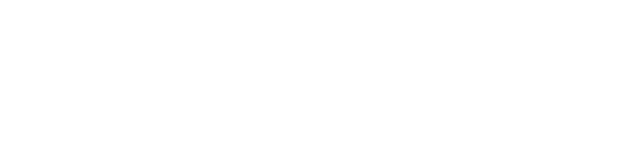
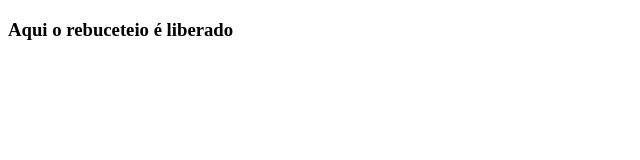
Before and after one commit to Henrygeiger/17-11-aula-, a plain HTML site: page index.html in a window 1280 px wide. Shown: the whole page, without its empty margins (0-640 px from the left). Drawn offline with Linux system fonts and the light colour scheme.

```diff
--- a/index.html
+++ b/index.html
@@ -7,5 +7,8 @@
 </head>
 <body>
 
+    <h3>Aqui o rebuceteio é liberado </h3>
+
+
 </body>
 </html>
```
